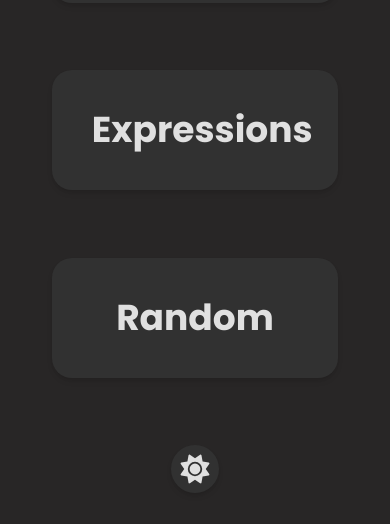
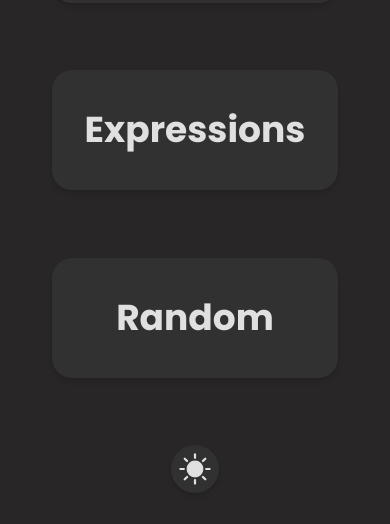
Before and after one commit to BaptisteBurguiere/learnjp-app, a Vue app: page / in a window 390 px wide. Shown: the part 268-792 px from the top of the page. Built offline with nearby package versions, Linux system fonts and the light colour scheme.

Commit message:
fix kanji + homeView + icon sun

```diff
--- /dev/null
+++ b/src/assets/icons/icon-sun.vue
@@ -0,0 +1,3 @@
+<template>
+  <svg xmlns="http://www.w3.org/2000/svg"  viewBox="0 0 30 30"><path d="M15 8A7 7 0 1 0 15 22A7 7 0 1 0 15 8Z"/><path stroke-linecap="round" stroke-miterlimit="10" stroke-width="2" d="M15 2L15 5M15 25L15 28M28 15L25 15M5 15L2 15M24.192 5.808L22.071 7.929M7.929 22.071L5.808 24.192M24.192 24.192L22.071 22.071M7.929 7.929L5.808 5.808"/></svg>
+</template>
--- a/src/components/ThemeToggle.vue
+++ b/src/components/ThemeToggle.vue
@@ -2,12 +2,13 @@
   <button v-on:click="switchTheme" :class="isLight ? 'button-theme-light' : 'button-theme-dark'" class="relative w-12 h-12 rounded-full hover:scale-110 focus:scale-110 focus:outline-none transition ease-in-out">
     <transition name="fade" appear>
       <font-awesome-icon v-if="isLight" icon="fa-solid fa-moon" class="text-light-main-font w-[70%] h-[70%] top-[50%] left-[50%] translate-y-[-50%] translate-x-[-50%] absolute"/>
-      <font-awesome-icon v-else icon="fa-solid fa-sun" class="text-dark-main-font w-[60%] h-[60%] top-[50%] left-[50%] translate-y-[-50%] translate-x-[-50%] absolute"/>
+      <IconSun v-else class="fill-dark-main-font stroke-dark-main-font w-[70%] h-[70%] top-[50%] left-[50%] translate-y-[-50%] translate-x-[-50%] absolute" />
     </transition>
   </button>
 </template>
 <script>
   import { useThemeStore } from '@/stores/theme.js'
+  import IconSun from '@/assets/icons/icon-sun.vue'
 
   export default {
     data() {
@@ -43,8 +44,12 @@
          }
       }
     },
+    components: {
+      IconSun,
+    }
   }
 </script>
+
 <style lang="css">
   .fade-enter-active,
   .fade-leave-active {
--- a/src/views/HomeView.vue
+++ b/src/views/HomeView.vue
@@ -47,7 +47,7 @@
       }
     },
     components: {
-      ThemeToggle
+      ThemeToggle,
     }
   }
 </script>
@@ -72,6 +72,6 @@
     @apply bg-light-secondary-back focus:shadow-xl hover:shadow-xl shadow-md;
   }
   .button-style {
-    @apply text-4xl lg:text-5xl font-poppins font-bold p-10 rounded-[1.25rem] max-w-[700px] w-full hover:scale-110 focus:scale-110 focus:outline-none transition ease-in-out;
+    @apply text-4xl lg:text-5xl font-poppins font-bold py-10 rounded-[1.25rem] max-w-[700px] w-full hover:scale-110 focus:scale-110 focus:outline-none transition ease-in-out;
   }
 </style>
--- a/src/views/KanjiView.vue
+++ b/src/views/KanjiView.vue
@@ -73,7 +73,7 @@
               <div :class="isShowAnswer ? 'h-1/2 opacity-100 transition-all ease-in-out' : 'h-0 opacity-0'" class="flex flex-col justify-start">
                 <div class="flex items-center mb-4">
                   <h2 class="font-notojp text-3xl">{{ currentKanji.lectureJp }}</h2>
-                  <div :class="isLight ? 'line-theme-light' : 'line-theme-dark'" class="h-2 w-2 rounded-full mx-4"/>
+                  <div v-if="currentKanji.lectureJp != '' && currentKanji.lectureSino != ''" :class="isLight ? 'line-theme-light' : 'line-theme-dark'" class="h-2 w-2 rounded-full mx-4"/>
                   <h2 class="font font-notojp text-3xl">{{ currentKanji.lectureSino }}</h2>
                 </div>
                 <h2 class="text-xl">{{ currentKanji.traduction }}</h2>
@@ -86,7 +86,7 @@
               <div class="flex items-center h-1/2">
                 <div class="flex items-center">
                   <h1 class="font-notojp text-5xl">{{ currentKanji.lectureJp }}</h1>
-                  <div :class="isLight ? 'line-theme-light' : 'line-theme-dark'" class="h-3 w-3 rounded-full mx-6"/>
+                  <div  v-if="currentKanji.lectureJp != '' && currentKanji.lectureSino != ''" :class="isLight ? 'line-theme-light' : 'line-theme-dark'" class="h-3 w-3 rounded-full mx-6"/>
                   <h1 class="font font-notojp text-5xl">{{ currentKanji.lectureSino }}</h1>
                 </div>
               </div>
@@ -177,8 +177,18 @@
                 var kanji = {}
                 kanji.kanji = kanji_obj[i].properties["Kanji"].rich_text[0].plain_text
                 kanji.traduction = kanji_obj[i].properties["Traduction"].title[0].plain_text
-                kanji.lectureJp = kanji_obj[i].properties["Lecture purement japonaise"].rich_text[0].plain_text
-                kanji.lectureSino = kanji_obj[i].properties["Lecture sino-japonaise"].rich_text[0].plain_text
+                if (kanji_obj[i].properties["Lecture purement japonaise"].rich_text.length > 0) {
+                  kanji.lectureJp = kanji_obj[i].properties["Lecture purement japonaise"].rich_text[0].plain_text
+                }
+                else {
+                  kanji.lectureJp = ""
+                }
+                if (kanji_obj[i].properties["Lecture sino-japonaise"].rich_text.length > 0) {
+                  kanji.lectureSino = kanji_obj[i].properties["Lecture sino-japonaise"].rich_text[0].plain_text
+                }
+                else {
+                  kanji.lectureSino = ""
+                }
                 if (kanji_obj[i].properties["Commentaire"].rich_text.length > 0) {
                   kanji.commentaire = kanji_obj[i].properties["Commentaire"].rich_text[0].plain_text
                 }
```
